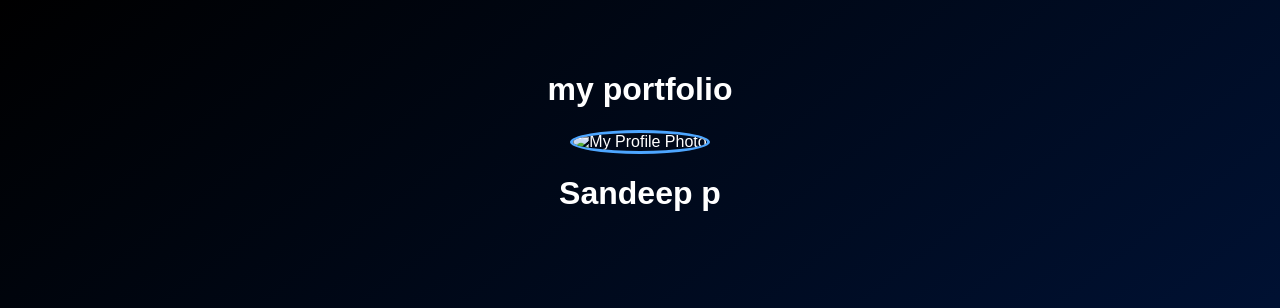
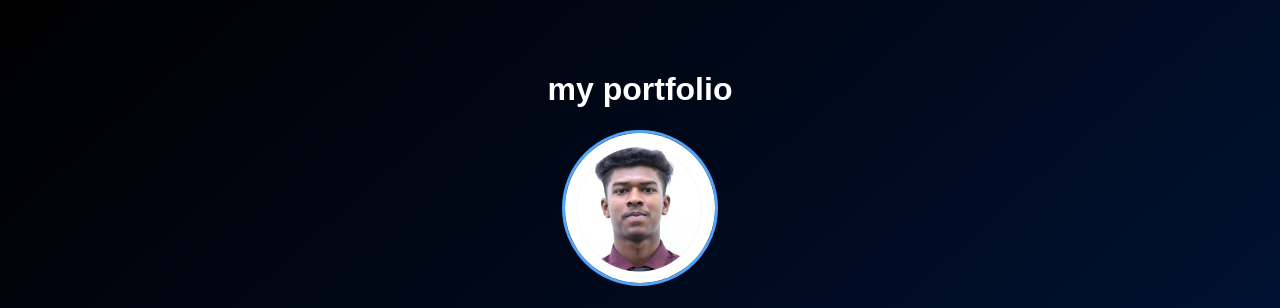
Before and after one commit to sandeep09072007-web/portfolio1, a plain HTML site: page frontend/index.html in a window 1280 px wide. Shown: the top 308 px of the page. Drawn offline with Linux system fonts and the light colour scheme.

Commit message:
Update index.html

```diff
--- a/frontend/index.html
+++ b/frontend/index.html
@@ -9,7 +9,7 @@
 <body>
     <header>
     <h1>my portfolio</h1>
-    <img src="images/profile.jpg.jpeg.jpeg" alt="My Profile Photo" class="profile-pic">
+    <img src="images/profile.jpg.jpg.jpeg" alt="My Profile Photo" class="profile-pic">
     <h1>Sandeep p</h1>
 </header>
 
```
